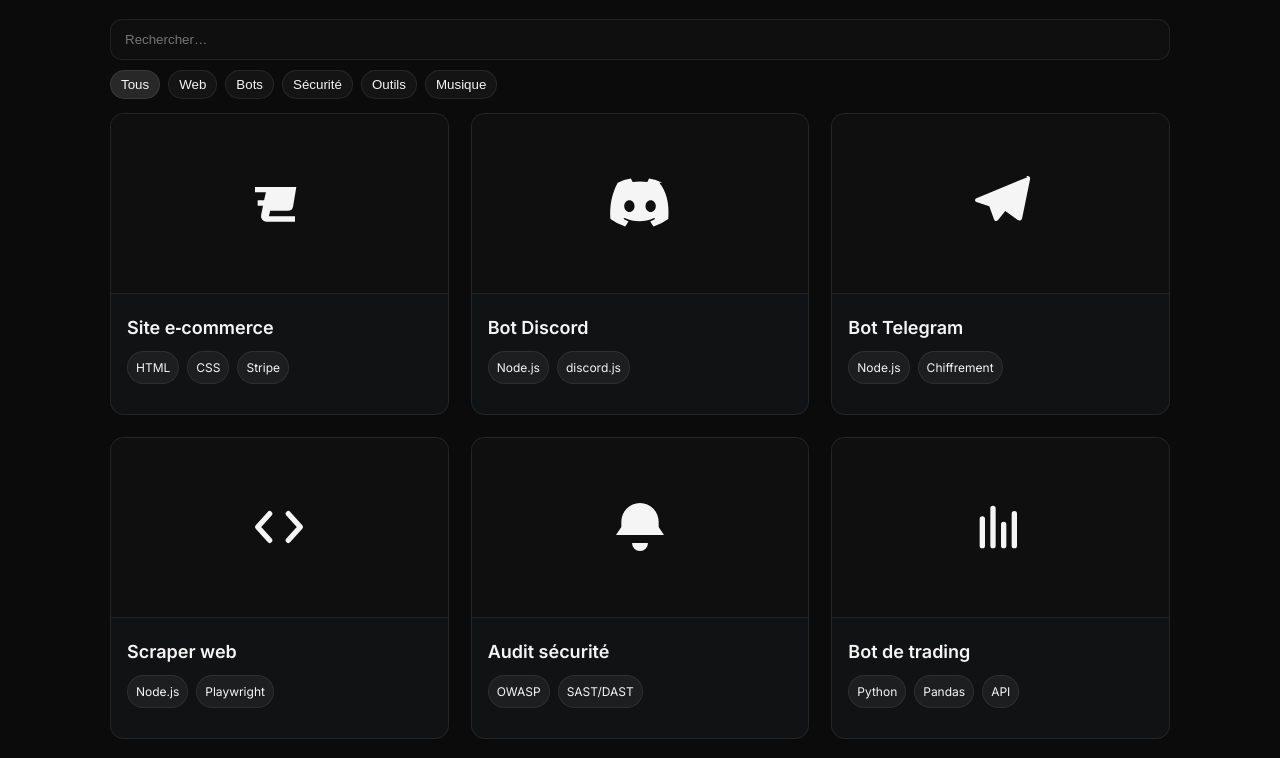
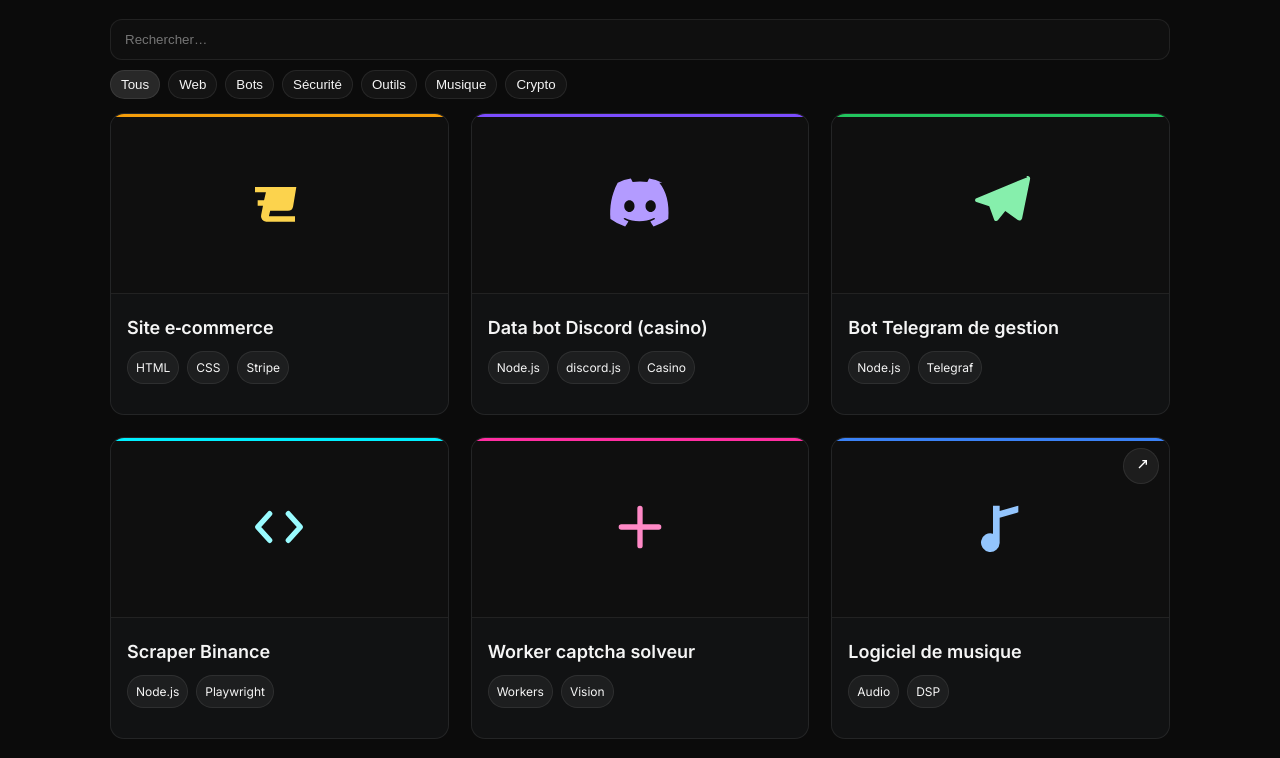
Before and after one commit to ZuuCorp/portofolio, a plain HTML site: page projects.html in a window 1280 px wide. Shown: the part 158-916 px from the top of the page. Drawn offline with nearby package versions, Linux system fonts and the light colour scheme.

Commit message:
projects: add new bots/tools (discord casino, telegram gestion, scraper binance, worker captcha); color accents

```diff
--- a/projects.html
+++ b/projects.html
@@ -50,10 +50,11 @@
             <button class="filter-chip" data-filter="security" role="tab" aria-pressed="false">Sécurité</button>
             <button class="filter-chip" data-filter="tools" role="tab" aria-pressed="false">Outils</button>
             <button class="filter-chip" data-filter="music" role="tab" aria-pressed="false">Musique</button>
+            <button class="filter-chip" data-filter="crypto" role="tab" aria-pressed="false">Crypto</button>
           </div>
         </div>
         <div class="grid" role="tabpanel" aria-label="Liste des projets" role="list">
-          <article class="project-card" role="listitem" data-tags="web stripe">
+          <article class="project-card accent-amber" role="listitem" data-tags="bots web stripe">
             <div class="icon-plate" aria-hidden="true">
               <svg viewBox="0 0 24 24" fill="none" xmlns="http://www.w3.org/2000/svg"><path d="M3 6h15.5l-1.2 7.2a2 2 0 0 1-2 1.7H8.7l-.5 2.1H18v2H7.2a2 2 0 0 1-1.9-2.5L6 13H4V11h2.4l.7-3H3V6Z" fill="currentColor"/></svg>
             </div>
@@ -63,65 +64,47 @@
               <div class="links"></div>
             </div>
           </article>
-          <article class="project-card" role="listitem" data-tags="bots discord">
+          <article class="project-card accent-purple" role="listitem" data-tags="bots discord casino crypto">
             <div class="icon-plate" aria-hidden="true">
               <svg viewBox="0 0 24 24" fill="none" xmlns="http://www.w3.org/2000/svg"><path d="M20.317 4.369a18.07 18.07 0 0 0-4.885-1.517.07.07 0 0 0-.073.035c-.211.375-.446.864-.612 1.249a17.31 17.31 0 0 0-5.503 0 12.08 12.08 0 0 0-.623-1.249.07.07 0 0 0-.073-.035 18.025 18.025 0 0 0-4.885 1.517.066.066 0 0 0-.03.026C1.173 9.013.58 13.497.902 17.932a.079.079 0 0 0 .031.056 18.12 18.12 0 0 0 5.49 2.78.07.07 0 0 0 .076-.026c.423-.582.801-1.2 1.125-1.847a.07.07 0 0 0-.038-.098 11.97 11.97 0 0 1-1.706-.81.07.07 0 0 1-.007-.117c.115-.086.231-.176.341-.267a.07.07 0 0 1 .073-.009c3.563 1.635 7.418 1.635 10.938 0a.07.07 0 0 1 .074.008c.11.091.226.182.342.268a.07.07 0 0 1-.006.117c-.55.322-1.13.59-1.707.81a.07.07 0 0 0-.037.099c.33.646.708 1.264 1.125 1.846a.07.07 0 0 0 .076.027 18.083 18.083 0 0 0 5.49-2.78.07.07 0 0 0 .03-.055c.455-5.91-.76-10.356-3.377-13.538a.06.06 0 0 0-.03-.026ZM8.02 15.33c-1.061 0-1.93-.966-1.93-2.153 0-1.188.85-2.164 1.93-2.164 1.09 0 1.95.976 1.93 2.164 0 1.187-.85 2.153-1.93 2.153Zm7.98 0c-1.06 0-1.93-.966-1.93-2.153 0-1.188.85-2.164 1.93-2.164 1.09 0 1.95.976 1.93 2.164 0 1.187-.84 2.153-1.93 2.153Z" fill="currentColor"/></svg>
             </div>
             <div class="content">
-              <h4>Bot Discord</h4>
-              <ul class="tags"><li>Node.js</li><li>discord.js</li></ul>
+              <h4>Data bot Discord (casino)</h4>
+              <ul class="tags"><li>Node.js</li><li>discord.js</li><li>Casino</li></ul>
               <div class="links"></div>
             </div>
           </article>
-          <article class="project-card" role="listitem" data-tags="bots security crypto">
+          <article class="project-card accent-green" role="listitem" data-tags="bots telegram gestion">
             <div class="icon-plate" aria-hidden="true">
-              <svg viewBox="0 0 24 24" fill="none" xmlns="http://www.w3.org/2000/svg">
-                <path d="M21.9 2.3 2.8 10.2c-.7.3-.7 1.2 0 1.4l4.8 1.6 1.8 5c.2.7 1.1.8 1.5.2l2.7-3.4 4.7 3.4c.6.4 1.4.1 1.6-.6l3-14.7c.2-.8-.6-1.5-1.4-1.1Z" fill="currentColor"/>
-              </svg>
+              <svg viewBox="0 0 24 24" fill="none" xmlns="http://www.w3.org/2000/svg"><path d="M21.9 2.3 2.8 10.2c-.7.3-.7 1.2 0 1.4l4.8 1.6 1.8 5c.2.7 1.1.8 1.5.2l2.7-3.4 4.7 3.4c.6.4 1.4.1 1.6-.6l3-14.7c.2-.8-.6-1.5-1.4-1.1Z" fill="currentColor"/></svg>
             </div>
             <div class="content">
-              <h4>Bot Telegram</h4>
-              <ul class="tags"><li>Node.js</li><li>Chiffrement</li></ul>
+              <h4>Bot Telegram de gestion</h4>
+              <ul class="tags"><li>Node.js</li><li>Telegraf</li></ul>
               <div class="links"></div>
             </div>
           </article>
-          <article class="project-card" role="listitem" data-tags="tools web">
+          <article class="project-card accent-cyan" role="listitem" data-tags="tools scraper binance crypto">
             <div class="icon-plate" aria-hidden="true">
-              <svg viewBox="0 0 24 24" fill="none" xmlns="http://www.w3.org/2000/svg">
-                <path d="M8.5 7 4 12l4.5 5M15.5 7 20 12l-4.5 5" stroke="currentColor" stroke-width="2" stroke-linecap="round" stroke-linejoin="round"/>
-              </svg>
+              <svg viewBox="0 0 24 24" fill="none" xmlns="http://www.w3.org/2000/svg"><path d="M8.5 7 4 12l4.5 5M15.5 7 20 12l-4.5 5" stroke="currentColor" stroke-width="2" stroke-linecap="round" stroke-linejoin="round"/></svg>
             </div>
             <div class="content">
-              <h4>Scraper web</h4>
+              <h4>Scraper Binance</h4>
               <ul class="tags"><li>Node.js</li><li>Playwright</li></ul>
               <div class="links"></div>
             </div>
           </article>
-          <article class="project-card" role="listitem" data-tags="security audit">
+          <article class="project-card accent-pink" role="listitem" data-tags="tools worker captcha">
             <div class="icon-plate" aria-hidden="true">
-              <svg viewBox="0 0 24 24" fill="none" xmlns="http://www.w3.org/2000/svg">
-                <path d="M12 3c-3.866 0-7 3.134-7 7v2l-2 3h18l-2-3V10c0-3.866-3.134-7-7-7Zm0 18a3 3 0 0 1-3-3h6a3 3 0 0 1-3 3Z" fill="currentColor"/>
-              </svg>
+              <svg viewBox="0 0 24 24" fill="none" xmlns="http://www.w3.org/2000/svg"><path d="M5 12h14M12 5v14" stroke="currentColor" stroke-width="2" stroke-linecap="round"/></svg>
             </div>
             <div class="content">
-              <h4>Audit sécurité</h4>
-              <ul class="tags"><li>OWASP</li><li>SAST/DAST</li></ul>
+              <h4>Worker captcha solveur</h4>
+              <ul class="tags"><li>Workers</li><li>Vision</li></ul>
               <div class="links"></div>
             </div>
           </article>
-          <article class="project-card" role="listitem" data-tags="bots tools trading">
-            <div class="icon-plate" aria-hidden="true">
-              <svg viewBox="0 0 24 24" fill="none" xmlns="http://www.w3.org/2000/svg">
-                <path d="M5 19V9m4 10V5m4 14v-8m4 8V7" stroke="currentColor" stroke-width="2" stroke-linecap="round" stroke-linejoin="round"/>
-              </svg>
-            </div>
-            <div class="content">
-              <h4>Bot de trading</h4>
-              <ul class="tags"><li>Python</li><li>Pandas</li><li>API</li></ul>
-              <div class="links"></div>
-            </div>
-          </article>
-          <article class="project-card" role="listitem" data-tags="music audio">
+          <article class="project-card accent-blue" role="listitem" data-tags="music audio">
             <a class="card-link" href="https://zumusic.up.railway.app/" target="_blank" rel="noopener">Live</a>
             <div class="icon-plate" aria-hidden="true">
               <svg viewBox="0 0 24 24" fill="none" xmlns="http://www.w3.org/2000/svg">
@@ -137,7 +120,7 @@
               <svg viewBox="0 0 24 24" aria-hidden="true"><path fill="currentColor" d="M14 3h7v7h-2V6.41l-9.29 9.3-1.42-1.42 9.3-9.29H14V3z"/></svg>
             </a>
           </article>
-          <article class="project-card" role="listitem" data-tags="tools geo">
+          <article class="project-card accent-amber" role="listitem" data-tags="tools geo">
             <div class="icon-plate" aria-hidden="true">
               <svg viewBox="0 0 24 24" fill="none" xmlns="http://www.w3.org/2000/svg"><path d="M12 2a7 7 0 0 0-7 7c0 5.25 7 13 7 13s7-7.75 7-13a7 7 0 0 0-7-7Zm0 9.5a2.5 2.5 0 1 1 0-5 2.5 2.5 0 0 1 0 5Z" fill="currentColor"/></svg>
             </div>
--- a/style.css
+++ b/style.css
@@ -104,6 +104,19 @@ h3 { font-size: clamp(22px, 2.6vw, 28px); margin: 0 0 18px; font-weight: 600 }
 .grid { display: grid; grid-template-columns: repeat(3, 1fr); gap: 22px }
 .project-card { background: var(--surface); border: 1px solid var(--border); border-radius: 14px; overflow: hidden; transition: transform .2s ease, border-color .2s ease; position: relative }
 .project-card:hover { transform: translateY(-4px); border-color: rgba(255,255,255,0.18) }
+.project-card::before { content: ""; position: absolute; top: 0; left: 0; right: 0; height: 3px; background: transparent }
+.accent-purple::before { background: #7c4dff }
+.accent-green::before { background: #22c55e }
+.accent-cyan::before { background: #00f0ff }
+.accent-pink::before { background: #ff2ea1 }
+.accent-amber::before { background: #f59e0b }
+.accent-blue::before { background: #3b82f6 }
+.project-card.accent-purple .icon-plate svg { color: #b39bff }
+.project-card.accent-green .icon-plate svg { color: #86efac }
+.project-card.accent-cyan .icon-plate svg { color: #99fbff }
+.project-card.accent-pink .icon-plate svg { color: #ff89c6 }
+.project-card.accent-amber .icon-plate svg { color: #fcd34d }
+.project-card.accent-blue .icon-plate svg { color: #93c5fd }
 .badge-link { position: absolute; top: 10px; right: 10px; padding: 6px 10px; border: 1px solid var(--border); border-radius: 999px; color: #ffffff; background: rgba(255,255,255,0.06); font-weight: 600; font-size: 12px; text-decoration: none }
 .badge-link:hover { background: rgba(255,255,255,0.1) }
 .badge-link--icon { width: 36px; height: 36px; padding: 0; display: grid; place-items: center }
```
